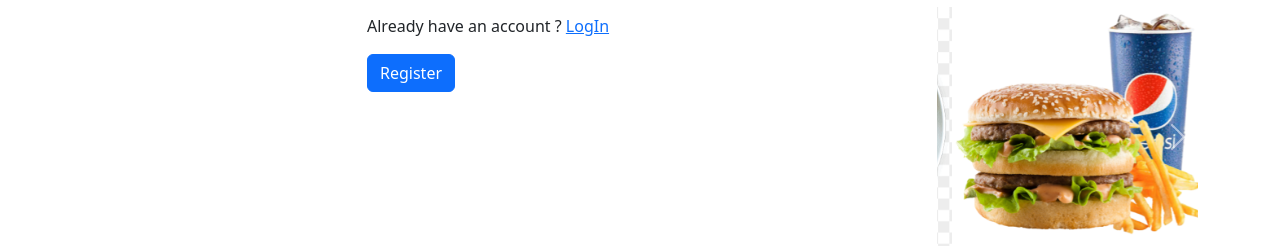
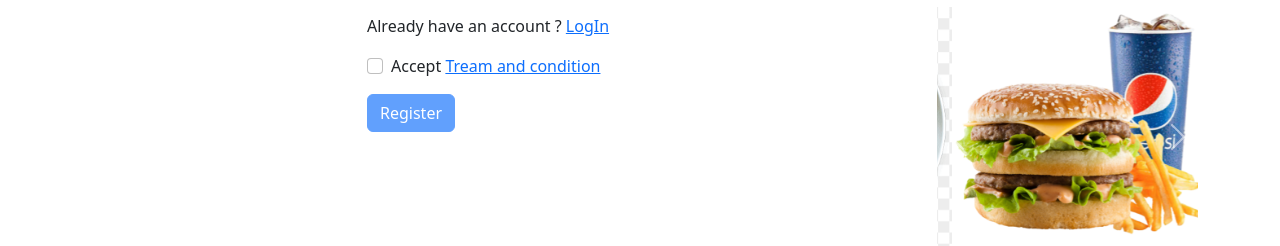
Before and after one commit to arjun1571/ad-news-portal, a React (Create React App) app: page /register in a window 1280 px wide. Shown: the part 402-648 px from the top of the page. Built offline with nearby package versions, Linux system fonts and the light colour scheme; no server answers.

Commit message:
email verification and set togole

```diff
--- a/package.json
+++ b/package.json
@@ -11,6 +11,7 @@
     "react": "^18.2.0",
     "react-bootstrap": "^2.7.2",
     "react-dom": "^18.2.0",
+    "react-hot-toast": "^2.4.0",
     "react-icons": "^4.8.0",
     "react-router-dom": "^6.8.2",
     "react-scripts": "5.0.1",
--- a/src/App.js
+++ b/src/App.js
@@ -1,10 +1,12 @@
 import './App.css';
+import { Toaster } from 'react-hot-toast';
 import { RouterProvider } from 'react-router-dom';
 import { router } from './Routes/Routes/Routs';
 function App() {
   return (
     <div >
       <RouterProvider router={router} />
+      <Toaster></Toaster>
     </div>
   );
 }
--- a/src/AuthPorvider/AuthProvider.js
+++ b/src/AuthPorvider/AuthProvider.js
@@ -1,5 +1,5 @@
 import React, { createContext, useEffect, useState } from 'react';
-import { createUserWithEmailAndPassword, getAuth,onAuthStateChanged,signInWithEmailAndPassword,signInWithPopup, signOut } from "firebase/auth";
+import { createUserWithEmailAndPassword, getAuth,onAuthStateChanged,sendEmailVerification,signInWithEmailAndPassword,signInWithPopup, signOut, updateProfile } from "firebase/auth";
 import app from '../firebase/firebase.config';
 
 
@@ -38,7 +38,21 @@ const AuthProvider = ({children}) => {
         return signInWithEmailAndPassword(auth, email, password)
     }
 
-    const authInfo = {user,SinginProvider,SingOutAuth,CrateUser,setUserIn,loading}
+    const UpdateUserProfile = (profile)=>{
+       return updateProfile(auth.currentUser,profile)
+    }
+    const emailVerify =()=>{
+        return sendEmailVerification(auth.currentUser)
+    }
+    const authInfo = {
+        user,
+        SinginProvider,
+        SingOutAuth,CrateUser,
+        setUserIn,
+        loading,
+        UpdateUserProfile,
+        emailVerify
+    }
     return (
         <AuthContext.Provider value={authInfo}>
             {children}
--- /dev/null
+++ b/src/Component/Header/Treams.js
@@ -0,0 +1,13 @@
+import React from 'react';
+import { Link } from 'react-router-dom';
+
+const Treams = () => {
+    return (
+        <div>
+            <h3>here is out tream and condition</h3>
+            <p>Go back to : <Link to="/register">Register</Link></p>
+        </div>
+    );
+};
+
+export default Treams;
--- a/src/Page/Home/Login/Login.js
+++ b/src/Page/Home/Login/Login.js
@@ -3,13 +3,14 @@ import Button from 'react-bootstrap/Button';
 import Form from 'react-bootstrap/Form';
 import { Link, useLocation, useNavigate } from 'react-router-dom';
 import { AuthContext } from '../../../AuthPorvider/AuthProvider';
+import { toast } from 'react-hot-toast';
 
 const Login = () => {
     const location = useLocation()
     const {setUserIn}=useContext(AuthContext)
     const [error,setError]=useState('')
     const navigate=useNavigate()
-    const forn = location.state.from.pathname || '/';
+    const forn = location.state?.from.pathname || '/';
     const handleLogin=(event)=>{
         event.preventDefault();
         const from=event.target;
@@ -20,9 +21,15 @@ const Login = () => {
             const user= resutl.user;
             console.log(user);
             from.reset()
-            navigate(forn,{replace: true})
             setError('')
+            if(user.emailVerified){
+                navigate(forn,{replace: true})
+            }
+            else{
+                toast.error("your email is not verified")
+            }
         })
+
         .catch(error=>{
             console.error(error)
             setError(error.message)
@@ -39,7 +46,7 @@ const Login = () => {
                 <Form.Control name='password' type="password" placeholder="Password" required />
             </Form.Group>
             <Form.Group className="mb-3" controlId="formBasicCheckbox">
-                <p>Don’t have an account ? <Link to="/register">Register</Link></p>
+                <p>Dont have an account ? <Link to="/register">Register</Link></p>
 
             </Form.Group>
             <Button variant="primary" type="submit">
--- a/src/Page/Home/Login/Register.js
+++ b/src/Page/Home/Login/Register.js
@@ -3,10 +3,12 @@ import Button from 'react-bootstrap/Button';
 import Form from 'react-bootstrap/Form';
 import { Link, useNavigate } from 'react-router-dom';
 import { AuthContext } from '../../../AuthPorvider/AuthProvider';
+import { toast } from 'react-hot-toast';
 const Register = () => {
+    const [accepted,setAccepted]=useState()
     const navigate = useNavigate()
     const [error,setError]=useState("")
-    const {CrateUser}=useContext(AuthContext)
+    const {CrateUser,UpdateUserProfile,emailVerify}=useContext(AuthContext)
     const handleSubmit=(event)=>{
         event.preventDefault();
         const form = event.target;
@@ -22,12 +24,28 @@ const Register = () => {
             form.reset()
             navigate("/login")
             setError("")
+            handleUpdateProfile(name,Photo)
+            emailVerify()
+            toast.success('Please cheak your email address')
         })
         .catch(error=>{
             console.error(error)
             setError(error.message)
         })
 
+    }
+    const handleUpdateProfile =(name,photoURL)=>{
+        const profile ={
+            displayName: name,
+            photoURL:photoURL,
+        }
+        UpdateUserProfile(profile)
+        .then(()=>{})
+        .catch(error=>console.error(error))
+
+    }
+    const handleACccetped = (event)=>{
+        setAccepted(event.target.checked);
     }
     return (
         <Form onSubmit={handleSubmit}>
@@ -49,9 +67,16 @@ const Register = () => {
             </Form.Group>
             <Form.Group className="mb-3" controlId="formBasicCheckbox">
                 <p>Already have an account ? <Link to="/login">LogIn</Link></p>
+            </Form.Group>
+            <Form.Group className="mb-3" controlId="formBasicCheckbox">
+                <Form.Check type="checkbox"
+                onClick={handleACccetped}
+                label={<>
+                    Accept <Link to="/treams">Tream and condition</Link>
+                </>} />
+            </Form.Group>
 
-            </Form.Group>
-            <Button variant="primary" type="submit">
+            <Button variant="primary" type="submit" disabled={!accepted}>
                 Register
             </Button>
             <p>{error}</p>
--- a/src/Routes/Routes/Routs.js
+++ b/src/Routes/Routes/Routs.js
@@ -8,6 +8,7 @@ import News from "../../Page/Home/News";
 import Login from "../../Page/Home/Login/Login";
 import Register from "../../Page/Home/Login/Register";
 import PrivateRoute from "./PrivateRoute";
+import Treams from "../../Component/Header/Treams";
 
 export const router = createBrowserRouter([
     {
@@ -38,6 +39,10 @@ export const router = createBrowserRouter([
             {
                 path: "/register",
                 element: <Register></Register>
+            },
+            {
+                path: "/treams",
+                element: <Treams></Treams>
             }
         ]
     },
```
Also changed, not shown: 2 other files (tests, documents, lock files or other folders).
